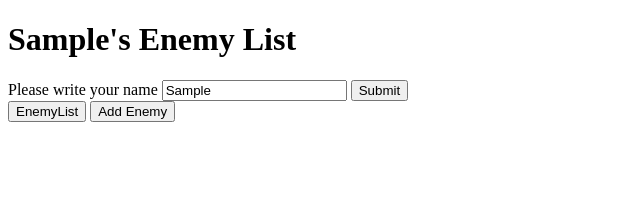
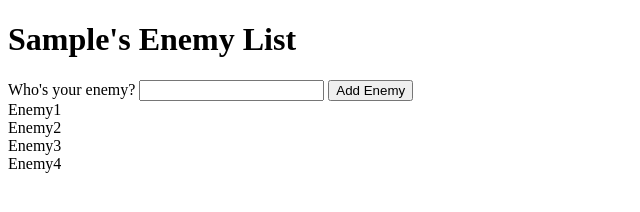
Before and after one commit to egedurukan/ListProject, a website with bundled scripts: page assets/index.html in a window 1280 px wide. Both pictures are taken after typing "Sample" into the empty fields and a click on the input "Submit". Shown: the whole page, without its empty margins (0-640 px from the left). Built offline with nearby package versions, Linux system fonts and the light colour scheme.

Commit message:
feat(EL-2): new form added for new enemy's name. Functionality had been slightly changed for form submissions

```diff
--- a/assets/index.html
+++ b/assets/index.html
@@ -17,9 +17,12 @@
       <input type="submit" value="Submit">
     </form>
   </div>
-  <button class="enemyList">EnemyList</button>
-  <button class="addEnemy">Add Enemy</button>
 
+  <form id="enemyForm">
+    <label for="enemyName">Who's your enemy?</label>
+    <input type="text" id="enemyName" name="enemyName">
+    <input type="submit" value="Add Enemy">
+  </form>
   <div id="enemyContainer"></div>
   <script type="module" src="main.js"></script>
 </body>
--- a/assets/main.js
+++ b/assets/main.js
@@ -1,17 +1,11 @@
 import { allEnemiesView } from './models/enemy/enemy.js';
 import { loginModel } from './models/login/login.js'
 
-$('form').submit((e) => {
+$('#userForm').submit((e) => {
   let myUser = new loginModel();
 
   myUser.set({ 'username': $('#username').first().val() });
-  $('#userForm').prepend(`<h1>${myUser.get('username')}'s Enemy List</h1>`);
-  console.log(myUser);
+  $('#userInfo').prepend(`<h1>${myUser.get('username')}'s Enemy List</h1>`);
+  $('#userForm').remove();
   e.preventDefault();
 });
-
-
-$('.enemyList').click(e => {
-  allEnemiesView.render();
-  e.preventDefault();
-});
--- a/assets/models/enemy/enemy.js
+++ b/assets/models/enemy/enemy.js
@@ -23,6 +23,7 @@ let myEnemyList = new enemyList([
 
 const enemyListView = Backbone.View.extend({
   initialize: function () {
+    this.render();
     this.model.on('add', this.updateList, this);
   },
   render: function () {
@@ -40,10 +41,9 @@ const enemyListView = Backbone.View.extend({
   }
 });
 
-let count = 5;
-$('.addEnemy').click(e => {
-  myEnemyList.add(new enemy({ name: `Enemy${count}` }));
-  count++
+$('#enemyForm').submit(e => {
+  myEnemyList.add(new enemy({ name: $('#enemyName').first().val() }));
+  $('#enemyForm')[0].reset();
   e.preventDefault();
 });
 
```
